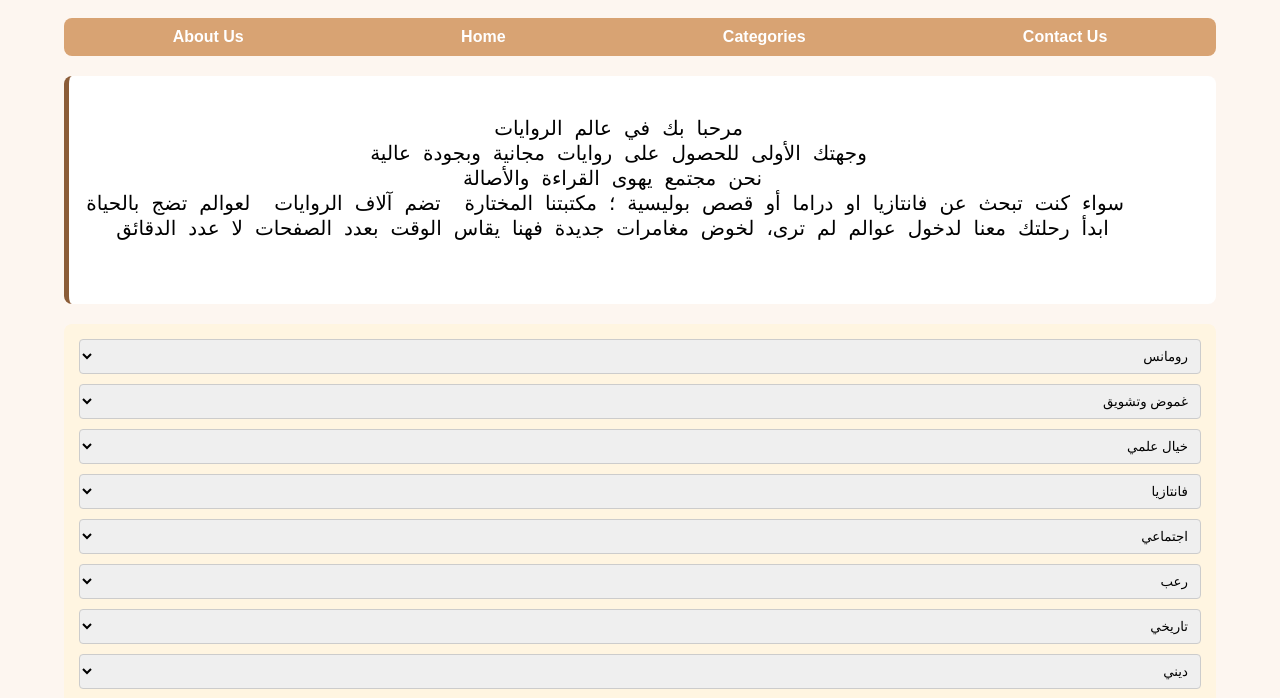
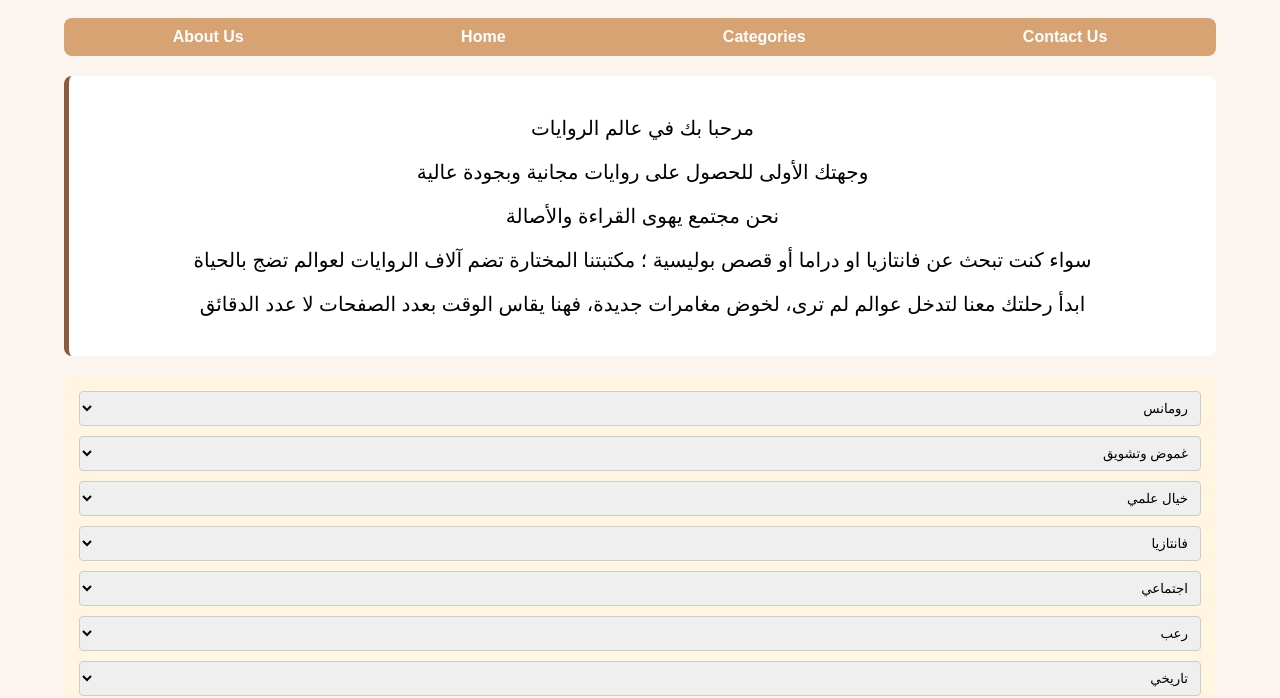
Before and after one commit to engIshraq/Web-Project, a plain HTML site: page index.html in a window 1280 px wide. Shown: the part 142-840 px from the top of the page. Drawn offline with Linux system fonts and the light colour scheme.

Commit message:
Add files via upload

```diff
--- a/index.html
+++ b/index.html
@@ -22,13 +22,16 @@
   </nav>
 
   <article id="about us">
-    <pre>
+  <p>
      مرحبا بك في عالم الروايات
+    </p>
+  <p>
      وجهتك الأولى للحصول على روايات مجانية وبجودة عالية
-     نحن مجتمع يهوى القراءة والأصالة
-      سواء كنت تبحث عن فانتازيا او دراما أو قصص بوليسية ؛ مكتبتنا المختارة  تضم آلاف الروايات  لعوالم تضج بالحياة
-     ابدأ رحلتك معنا لدخول عوالم لم ترى، لخوض مغامرات جديدة فهنا يقاس الوقت بعدد الصفحات لا عدد الدقائق
-    </pre>
+    </p>
+  <p> نحن مجتمع يهوى القراءة والأصالة</p>
+   <p> سواء كنت تبحث عن فانتازيا او دراما أو قصص بوليسية ؛ مكتبتنا المختارة  تضم آلاف الروايات  لعوالم تضج بالحياة</p>
+  <p> ابدأ رحلتك معنا لتدخل عوالم لم ترى، لخوض مغامرات جديدة، فهنا يقاس الوقت بعدد الصفحات لا عدد الدقائق
+    </p>
     </article>
     <aside id="categories">
       <select name="رومانس" >
```
